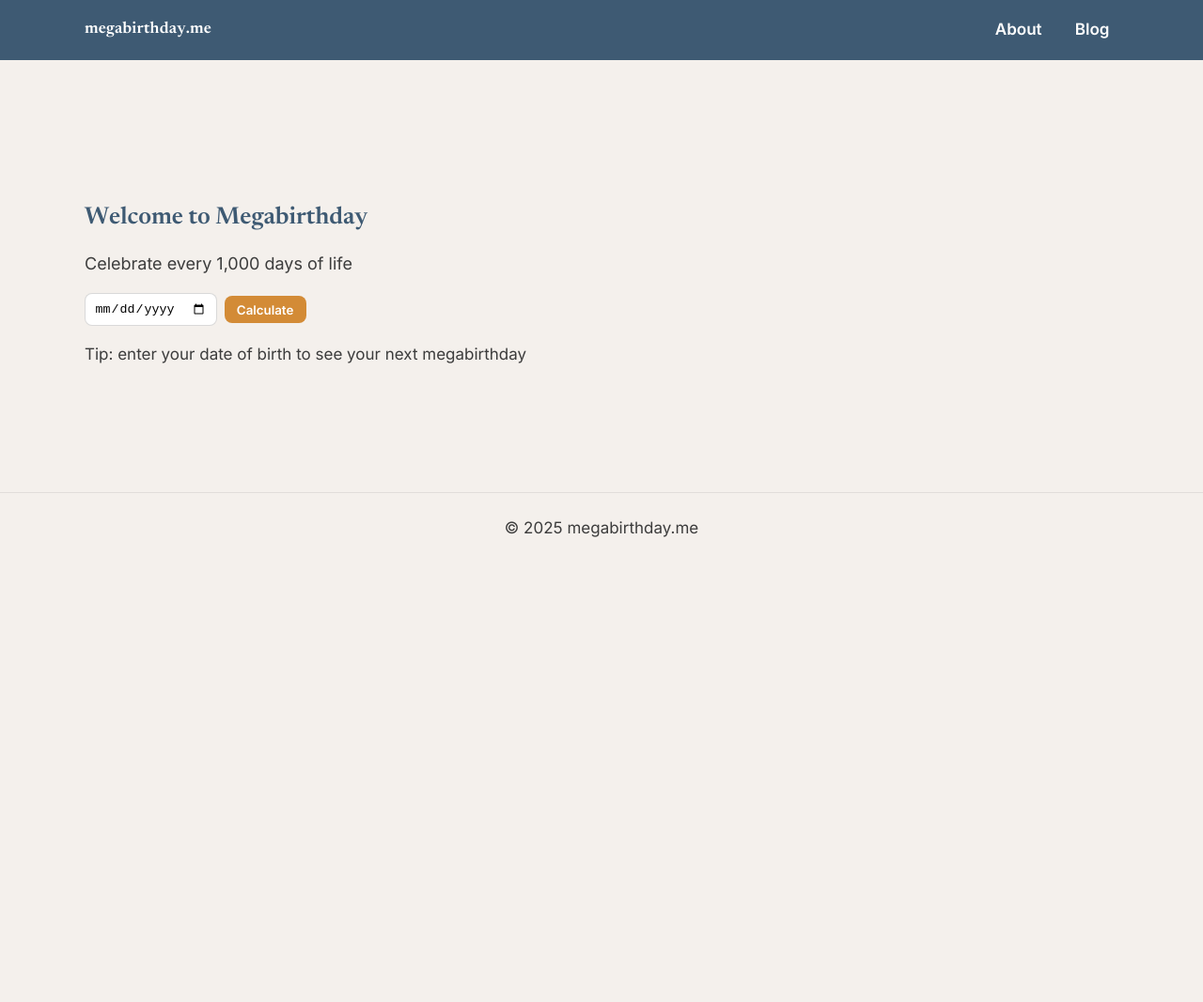
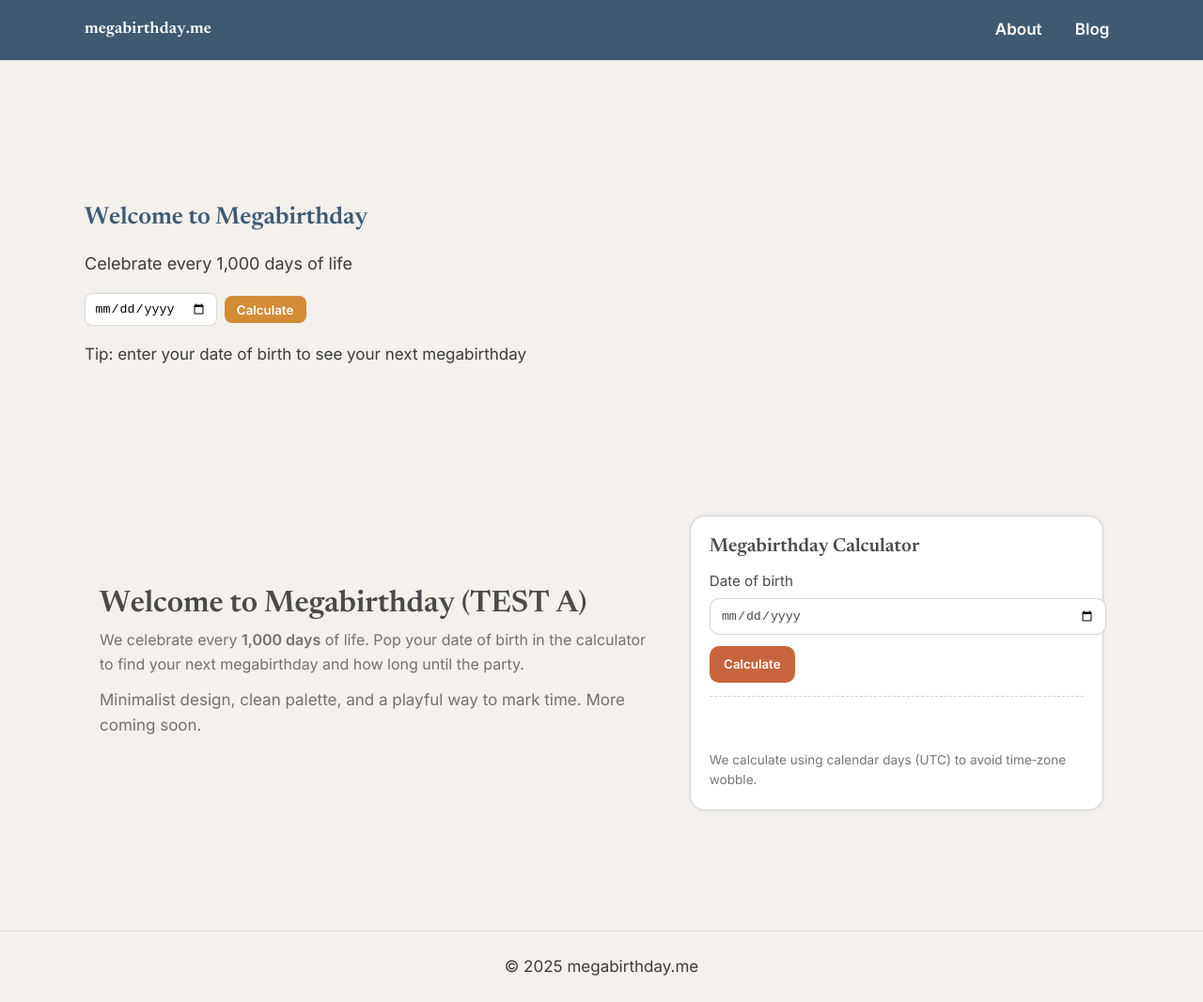
Before and after one commit to Vazool/megabirthday, a Jekyll site: the page built from index.html, in a window 1280 px wide and 1067 px high. Shown: the whole window at 94% size. Built offline with Jekyll 4.4.1, drawn with Linux system fonts in a browser that asks for light colours; some of the changed lines change nothing that is shown.

Commit message:
Update home.html
Change with new hero 2 col

```diff
--- a/_layouts/home.html
+++ b/_layouts/home.html
@@ -17,5 +17,7 @@ layout: default
   <p class="note">Tip: enter your date of birth to see your next megabirthday</p>
 </section>
 
+{{ content }}  <!-- THIS makes anything in index.md appear -->
+
 <!-- Calculator script -->
-<script src="/assets/js/megabirthday.js" defer></script>
+<script src="{{ '/assets/js/megabirthday.js' | relative_url }}" defer></script>
```
Lines whose indentation alone changed are shown as unchanged.
